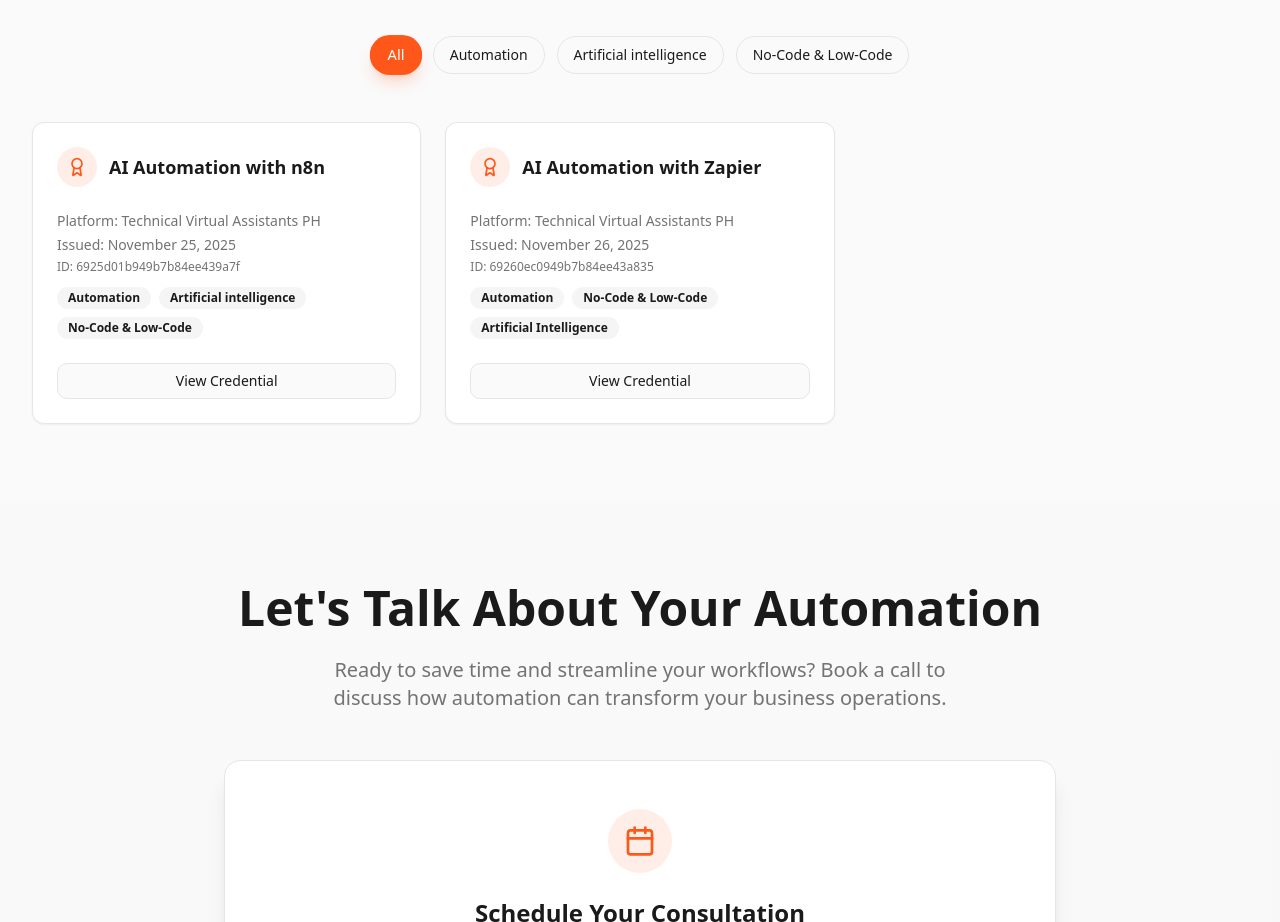
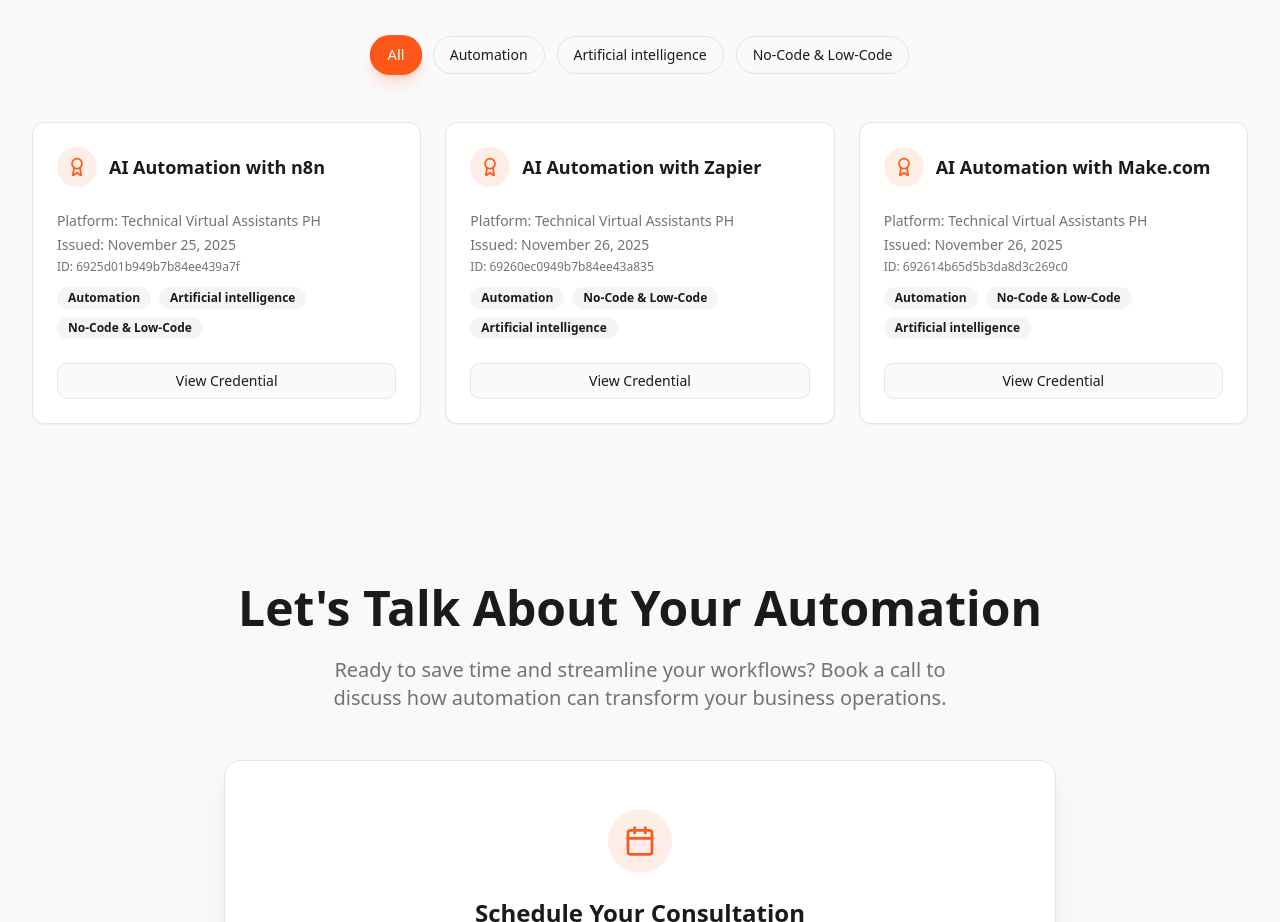
Before and after one commit to ljdstechva/ljds-automation-hub, a React (Vite) app: page / in a window 1280 px wide. Shown: the part 4840-5762 px from the top of the page. Built offline with nearby package versions, Linux system fonts and the light colour scheme; the HTML template or start-up script is replaced by a standard one.

Commit message:
added Make.com certificate

```diff
--- a/src/components/CertificatesSection.tsx
+++ b/src/components/CertificatesSection.tsx
@@ -6,6 +6,7 @@ import { Dialog, DialogContent, DialogHeader, DialogTitle, DialogDescription } f
 import { ExternalLink, Award } from "lucide-react";
 import cert1 from "../assets/cert-1.png"
 import cert2 from "../assets/cert-2.png"
+import cert3 from "../assets/cert-3.png"
 
 // TODO: Replace placeholder certificates with real data (title, provider, links, etc.)
 const certificates = [
@@ -33,7 +34,7 @@ const certificates = [
   provider: "Technical Virtual Assistants PH",
   issuedDate: "November 26, 2025",
   credentialId: "69260ec0949b7b84ee43a835",
-  categories: ["Automation", "No-Code & Low-Code", "Artificial Intelligence"],
+  categories: ["Automation", "No-Code & Low-Code", "Artificial intelligence"],
   skills: [
     "Using the Zapier interface for building automations",
     "Working with Zapier triggers",
@@ -46,9 +47,30 @@ const certificates = [
     "Connecting services via Webhooks by Zapier",
     "Using AI by Zapier inside automations"
   ],
-  imageUrl: cert2, // update to whatever import name you use, e.g. `import cert2 from "@/assets/cert-2.png"`
+  imageUrl: cert2,
   externalUrl: "https://my-certificates.com/certificates/69260ec0949b7b84ee43a835"
+},
+{
+  id: "cert-3",
+  title: "AI Automation with Make.com",
+  provider: "Technical Virtual Assistants PH",
+  issuedDate: "November 26, 2025",
+  credentialId: "692614b65d5b3da8d3c269c0",
+  categories: ["Automation", "No-Code & Low-Code", "Artificial intelligence"],
+  skills: [
+    "Navigating the Make.com interface and scenario builder",
+    "Designing and structuring scenarios for maintainability",
+    "Working with filters to control data flow",
+    "Configuring and using triggers in Make.com",
+    "Connecting and orchestrating multiple apps",
+    "Building actions and handling multi-step automations",
+    "Implementing error handling and retries in scenarios",
+    "Creating and sending HTTP requests from Make.com"
+  ],
+  imageUrl: cert3,
+  externalUrl: "https://my-certificates.com/certificates/692614b65d5b3da8d3c269c0"
 }
+
 
 ];
 
```
Also changed, not shown: src/assets/cert-3.png (added).
